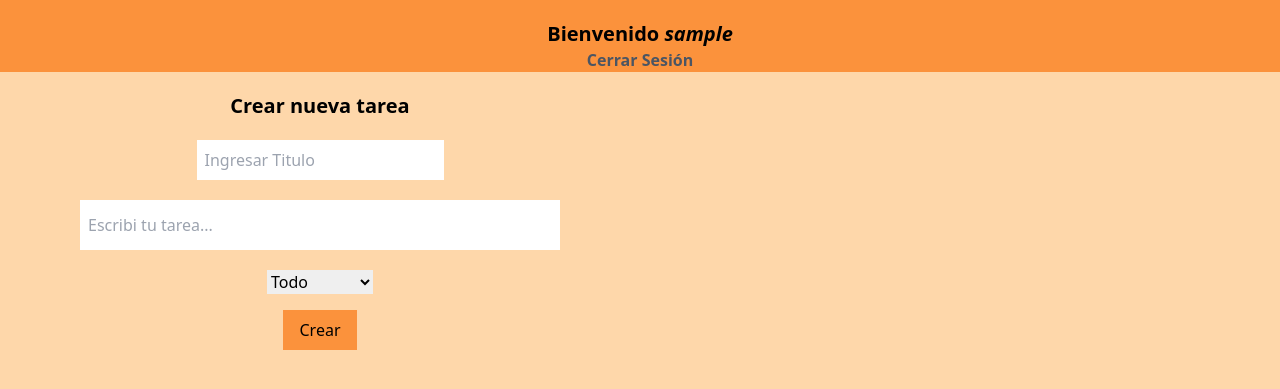
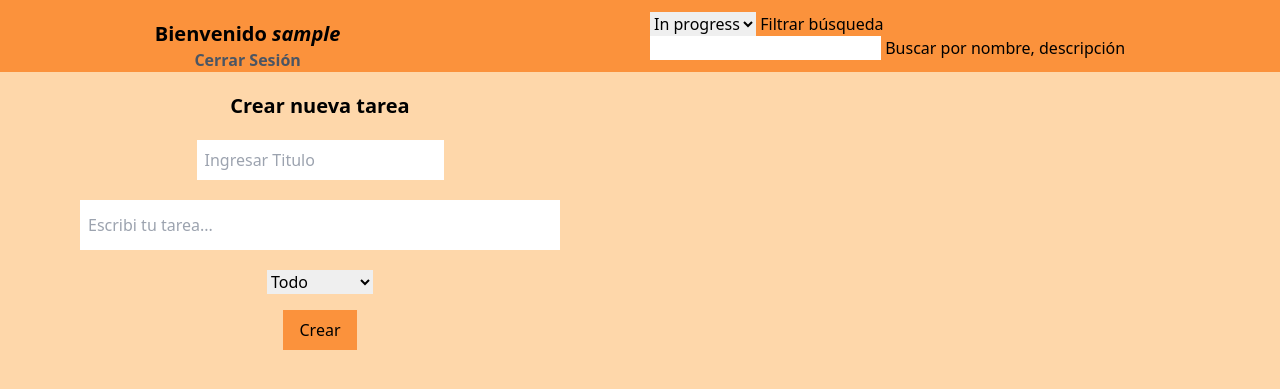
Before and after one commit to gadget992/django_corbis, a Django app: page / in a window 1280 px wide. Shown: the top 389 px of the page. Run offline with Django 4.2, Linux system fonts and the light colour scheme; the visitor is signed in with stand-in values (Sample User, id 1); data that the repository does not hold is empty; some libraries are stand-ins or nearby versions.

Commit message:
agregados filtros de busqueda

```diff
--- a/examen_corbis/src/ToDoList/lista_tareas/templates/index/index.html
+++ b/examen_corbis/src/ToDoList/lista_tareas/templates/index/index.html
@@ -9,6 +9,21 @@
             {% else %}
             <a href="{% url 'login'%}?next={{request.path}}">Ingresar</a>
         {% endif %}
+        </div>
+        <div class="self-center">
+            <form method="get">
+                <select name="estado">
+                    <option value="TODO">Todo</option>
+                    <option value="INPROGRESS" selected>In progress</option>
+                    <option value="DONE">Done</option>
+                    <option value="CLOSE">Close</option>
+                </select>
+                <button type="submit">Filtrar búsqueda</button>
+            </form>
+            <form method="get">
+                <input type="text" name="buscar">
+                <button type="submit">Buscar por nombre, descripción</button>
+            </form>
         </div>
     </div>
 
--- a/examen_corbis/src/ToDoList/lista_tareas/views.py
+++ b/examen_corbis/src/ToDoList/lista_tareas/views.py
@@ -14,7 +14,19 @@ import datetime
 
 @login_required
 def index(request):
-    tareas = Tareas.objects.all()
+    tareas = Tareas.objects.filter(usuario = request.user)
+
+    busqueda = request.GET.get('buscar')
+    if busqueda:
+        print('busqueda')
+        tareas = tareas.filter(
+            Q(nombre__icontains = busqueda) |
+            Q(descripcion__icontains = busqueda)
+            ).distinct()
+    estado = request.GET.get('estado')
+    if estado:
+        tareas = tareas.filter(status = estado)
+
     form = FormTarea()
 
     if request.method == 'POST':
```
Also changed, not shown: examen_corbis/src/ToDoList/lista_tareas/templates/index/filtroBusqueda.html (added, +24 -0 lines).
